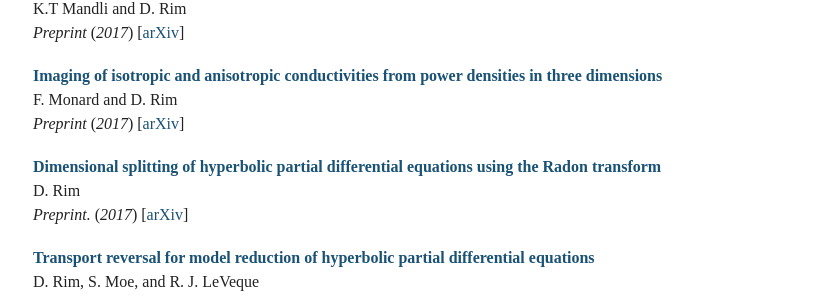
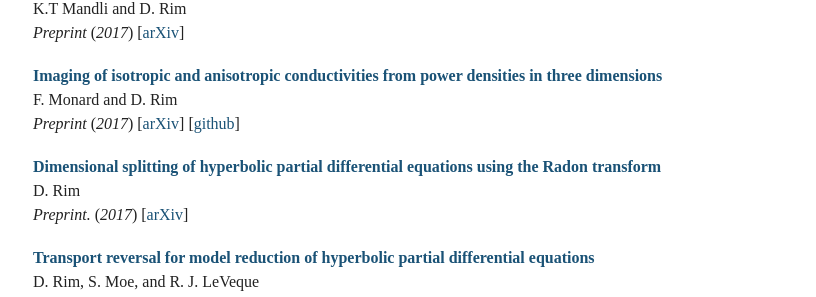
Before and after one commit to dsrim/dsrim.github.io, a Jekyll site: the page built from index.md, in a window 1280 px wide. Shown: the part 587-884 px from the top of the page, without its empty margins (231-1047 px from the left). Built offline with Jekyll 4.4.1, drawn with Linux system fonts in a browser that asks for light colours.

Commit message:
added github link

```diff
--- a/index.md
+++ b/index.md
@@ -13,6 +13,7 @@
       author:   "F. Monard and D. Rim"
       journal:  "Preprint"
       arxiv:    "http://arxiv.org/abs/1711.03137"
+      github:   "http://github.com/dsrim/powerdensity3d"
       year:     "2017"
 
     - title:    "Dimensional splitting of hyperbolic partial differential
@@ -89,7 +90,7 @@
 *{{pub.journal}}*
 {% if pub.note %} *({{pub.note}})*
 {% endif %} (*{{pub.year}}*)
-{% if pub.numbers %}*{{pub.numbers}}*{% endif %} {% if pub.doi %}[[doi]({{pub.doi}})]{% endif %}{% if pub.arxiv %}[[arXiv]({{pub.arxiv}})]{% endif %} {% if pub.preprint %}[[Preprint]({{pub.preprint}})]{% endif %}
+{% if pub.numbers %}*{{pub.numbers}}*{% endif %} {% if pub.doi %}[[doi]({{pub.doi}})]{% endif %}{% if pub.arxiv %}[[arXiv]({{pub.arxiv}})]{% endif %} {% if pub.preprint %}[[Preprint]({{pub.preprint}})]{% endif %}{% if pub.github %}[[github]({{pub.github}})]{% endif %}
 {% if pub.media %}<br />Media: {% for article in pub.media %}[[{{article.name}}]({{article.url}})]{% endfor %}{% endif %}
 
 {% endfor %}
```
Also changed, not shown: 1 other file.
